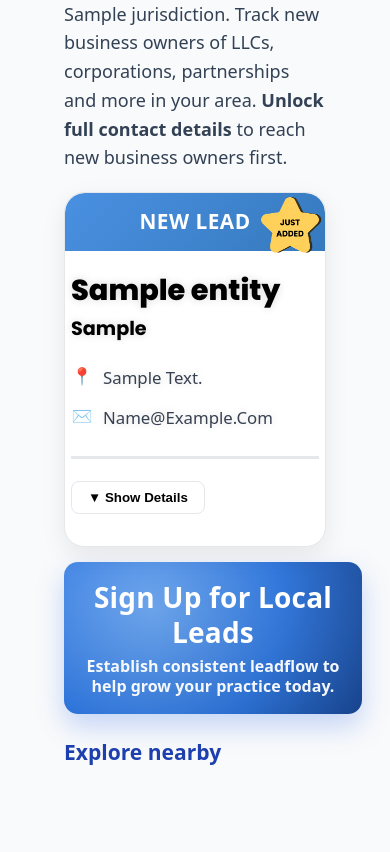
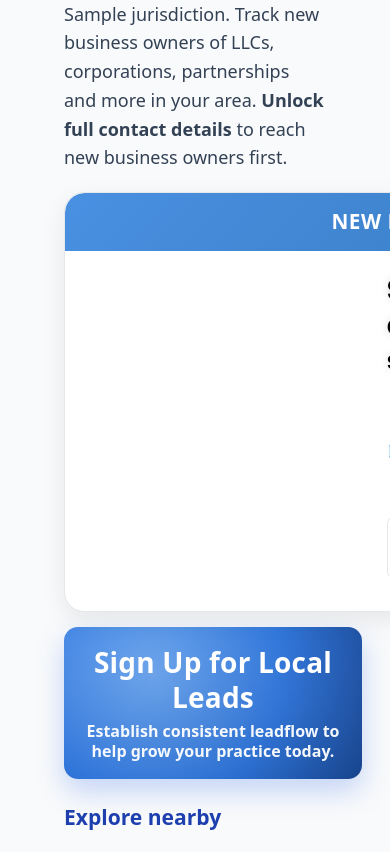
Before and after one commit to rileygiauque/mybusinessleadfinder, a Flask app: template nbp/templates/nb_page.html in a window 390 px wide; the page is wider, and only the part inside the window is pictured. Shown: the part 616-1468 px from the top of that part. Before the commit the page ends 1381 px from the top of that part, so only its background shows below. Run offline with Flask 3, Linux system fonts and the light colour scheme; tables that the repository leaves empty hold one stand-in row (values such as "Sample post"); the template is opened without the code that fills it: values that come from a table or form of the project are taken from there, most other values are stand-ins (such as "Sample title", 1, 10 or a date in 2020); parts of the project's set-up code (start-up, migrations or seed data) failed here and were passed over; some web fonts are replaced.

Commit message:
Update nb_page.html

```diff
--- a/nbp/templates/nb_page.html
+++ b/nbp/templates/nb_page.html
@@ -216,7 +216,7 @@ body{
 /* Mobile */
 @media (max-width: 640px){
   .nbp-card{
-    padding: 32px 6px;
+    padding: 32px 322px;
     border-radius: 20px;
   }
 }
@@ -506,7 +506,7 @@ body{
 
 @media (max-width: 640px) {
   .container {
-    padding: 0 6px;
+    padding: 0 322px;
   }
 }
 
```
